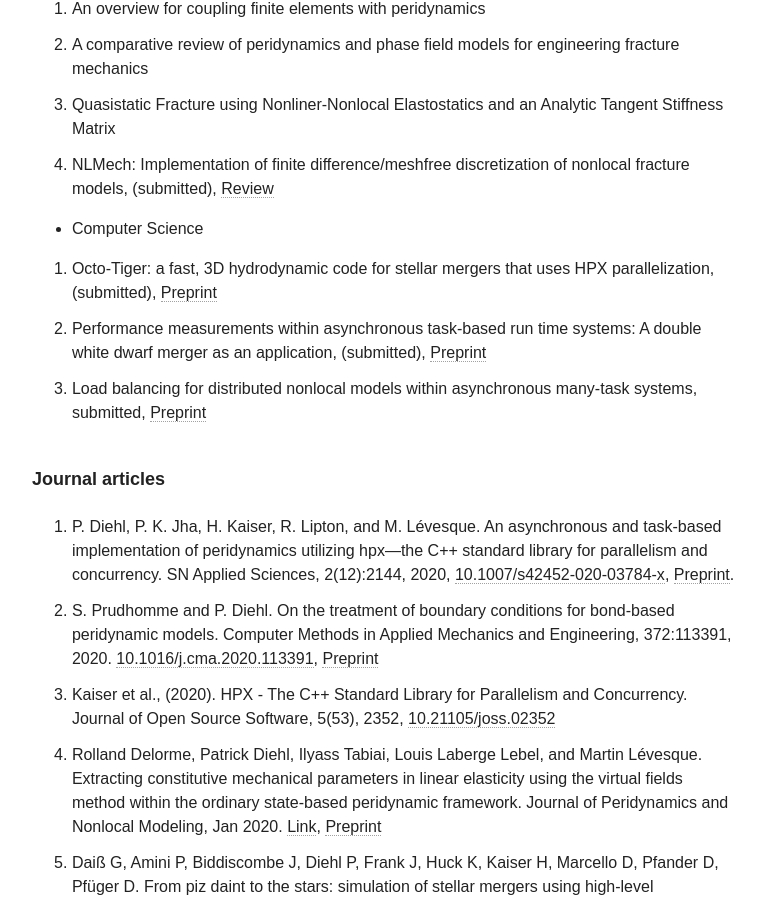
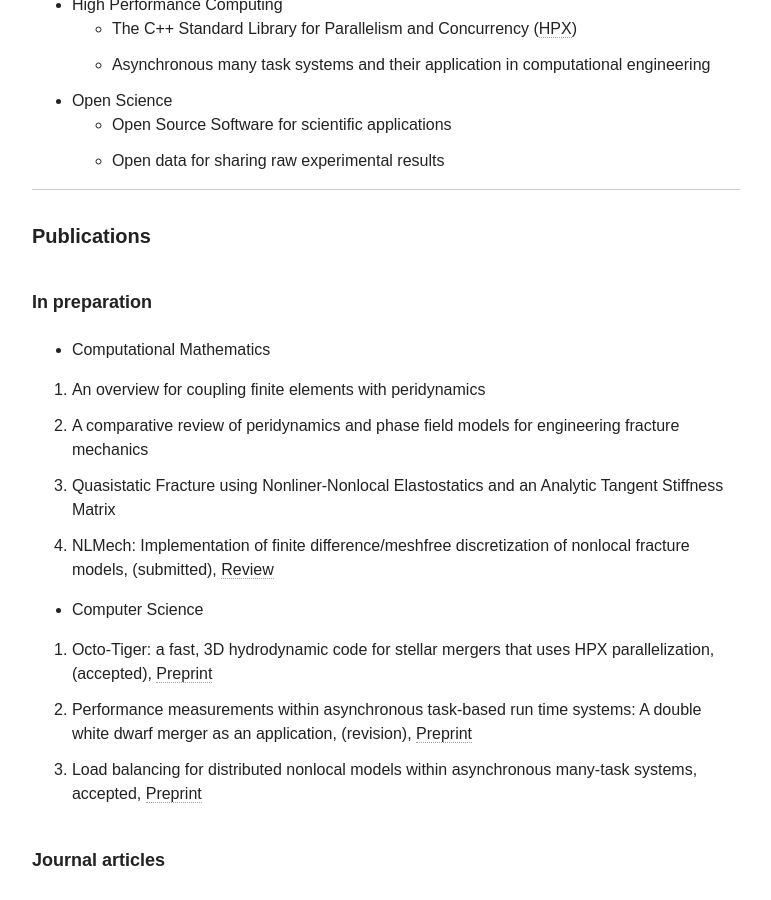
Before and after one commit to diehlpk/diehlpk.github.io, a Jekyll site: the page built from cv/index.md, in a window 1280 px wide and 900 px high, scrolled down 2252 px. Shown: the whole window, without its empty margins (254-1025 px from the left). Built offline with Jekyll 4.4.1, drawn with Linux system fonts in a browser that asks for light colours; nearby versions of some CDN libraries; some web fonts are replaced; some of the changed text lies outside the part shown.

Commit message:
Uodate CV

```diff
--- a/cv/index.md
+++ b/cv/index.md
@@ -75,9 +89,9 @@ Also available as [PDF document]({{ site.url }}/assets/grants.pdf).
 
 * Computer Science
 
-1. Octo-Tiger: a fast, 3D hydrodynamic code for stellar mergers that uses HPX parallelization, (submitted), [Preprint](https://arxiv.org/abs/2101.08226)
-1. Performance measurements within asynchronous task-based run time systems: A double white dwarf merger as an application, (submitted), [Preprint](https://arxiv.org/abs/2102.00223)
-1. Load balancing for distributed nonlocal models within asynchronous many-task systems, submitted, [Preprint](https://arxiv.org/abs/2102.03819)
+1. Octo-Tiger: a fast, 3D hydrodynamic code for stellar mergers that uses HPX parallelization, (accepted), [Preprint](https://arxiv.org/abs/2101.08226)
+1. Performance measurements within asynchronous task-based run time systems: A double white dwarf merger as an application, (revision), [Preprint](https://arxiv.org/abs/2102.00223)
+1. Load balancing for distributed nonlocal models within asynchronous many-task systems, accepted, [Preprint](https://arxiv.org/abs/2102.03819)
 
 ###### Journal articles
 1. P. Diehl, P. K. Jha, H. Kaiser, R. Lipton, and M. Lévesque. An asynchronous and task-based implementation of peridynamics utilizing hpx—the C++ standard library for parallelism and concurrency. SN Applied Sciences, 2(12):2144, 2020, [10.1007/s42452-020-03784-x]({https://doi.org/10.1007/s42452-020-03784-x), [Preprint](https://arxiv.org/abs/1806.06917).
```
Also changed, not shown: other parts of cv/index.md (+16 -2 lines).
